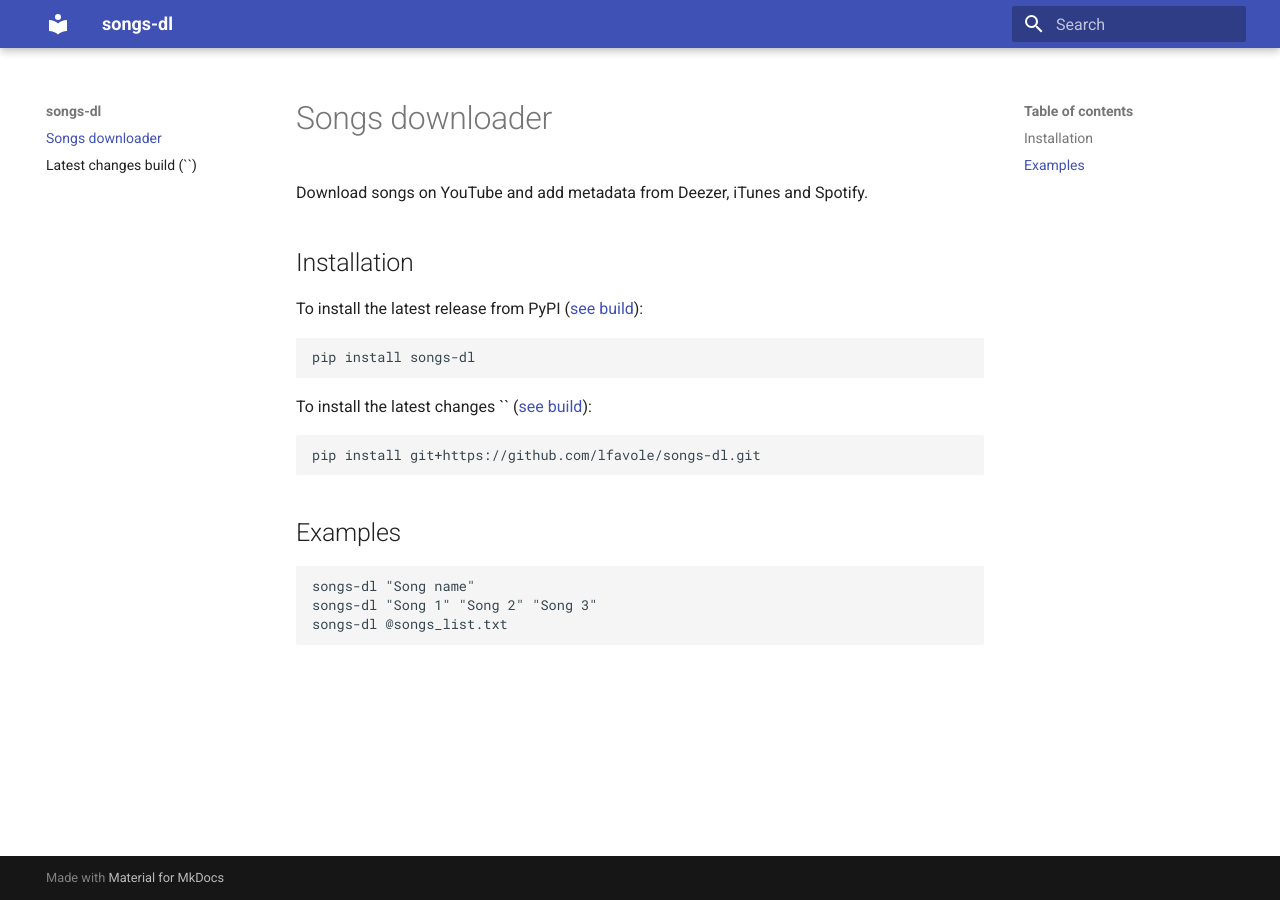
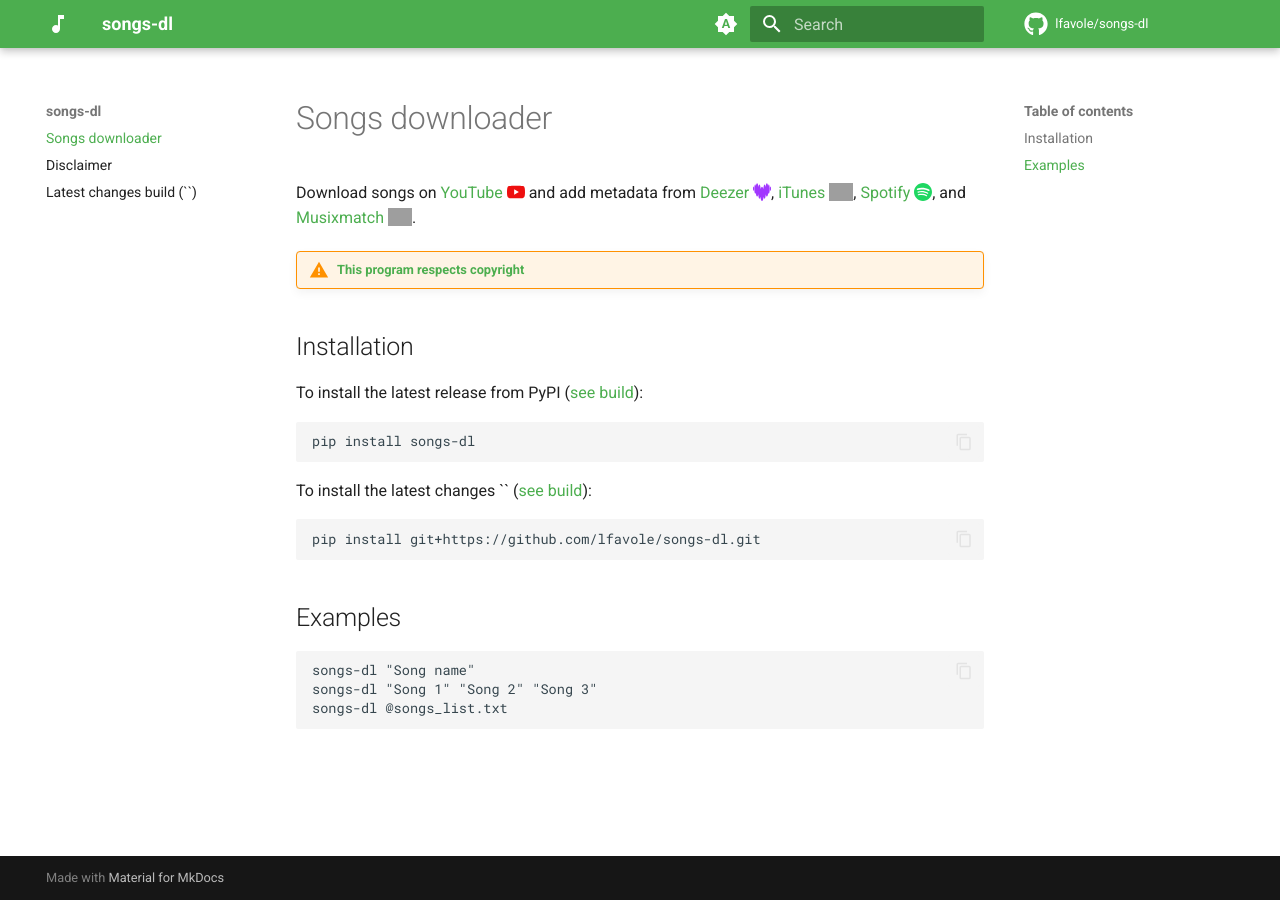
Before and after one commit to lfavole/songs-dl, an MkDocs documentation site: the page built from docs/index.md, in a window 1280 px wide. Built offline with MkDocs 1.6.1 and Material for MkDocs 9.7.7, drawn with Linux system fonts in a browser that asks for light colours; plug-ins that fetch from the network failed and are left out; comment, search, counter and statistics services are not loaded; grey boxes are pictures that could not be loaded.

Commit message:
Update docs: minify, add disclaimer and icons

```diff
--- /dev/null
+++ b/docs/disclaimer.md
@@ -0,0 +1,38 @@
+---
+title: Disclaimer
+---
+# Disclaimer: this program respects copyright
+
+This program downloads the songs from YouTube with [yt-dlp](https://github.com/yt-dlp/yt-dlp){:target="_blank"},
+a fork of [youtube-dl](https://github.com/ytdl-org/youtube-dl){:target="_blank"}. The latter is legal, see
+[the reversal takedown notice](https://github.com/github/dmca/blob/master/2020/11/2020-11-16-RIAA-reversal-effletter.pdf){:target="_blank"}.
+
+The terms of use of the services are respected, as downloading music from YouTube is not illegal:
+
+## [**Deezer**](https://developers.deezer.com/termsofuse){:target="_blank"}
+
+> III. DEVELOPER WARRANTY
+>
+> Developer warrants and represents to DEEZER that he: [...]
+>
+> 6) Will not use the Services in any way or on any website that is associated or promotes in whatever manner the **illegal or unauthorized use**, streaming, download, or sharing of music and associated elements content, including but not limited to the Content provided by DEEZER.
+
+## [**iTunes**](https://www.apple.com/legal/internet-services/terms/site.html){:target="_blank"}
+
+> Your Use of the Site [...]
+>
+> You may not use the Site or any Content for any purpose that is unlawful or prohibited by these Terms of Use, or to solicit the performance of any **illegal activity** or other activity which infringes the rights of Apple or others.
+
+## [**Spotify**](https://developer.spotify.com/terms#section-iv-restrictions){:target="_blank"}
+
+> Section IV. Restrictions [...]
+>
+> 2) General restrictions.
+>
+> c) Illegal or unauthorized purpose. Do not use the Spotify Platform, Spotify Service or Spotify Content for any **illegal or unauthorized purpose**
+
+## [**Musixmatch**](https://about.musixmatch.com/apiterms){:target="_blank"}
+
+> 7.2 You shall NOT: [...]
+>
+> 7.2.2 use any **illegal music streaming and/or download** in combination with MusiXmatch Data;
--- a/docs/index.md
+++ b/docs/index.md
@@ -1,6 +1,13 @@
 # Songs downloader
 
-Download songs on YouTube and add metadata from Deezer, iTunes and Spotify.
+Download songs on [YouTube :simple-youtube:{ .youtube }](https://youtube.com){:target="_blank"}
+and add metadata from
+[Deezer :fontawesome-brands-deezer:{ .deezer }](https://deezer.com){:target="_blank"},
+[iTunes ![iTunes icon](https://upload.wikimedia.org/wikipedia/commons/thumb/d/df/ITunes_logo.svg/438px-ITunes_logo.svg.png){ .twemoji .itunes }](https://apple.com/itunes){:target="_blank"},
+[Spotify :simple-spotify:{ .spotify }](https://spotify.com){:target="_blank"},
+and [Musixmatch ![Musixmatch icon](https://upload.wikimedia.org/wikipedia/commons/e/e3/Musixmatch_logo_icon_only.svg){ .twemoji .musixmatch }](https://musixmatch.com){:target="_blank"}.
+
+!!! warning "[This program respects copyright](disclaimer.md)"
 
 ## Installation
 
--- /dev/null
+++ b/docs/stylesheets/extra.css
@@ -0,0 +1,18 @@
+.md-typeset h1 .headerlink {
+    display: none;
+}
+
+.youtube {
+    color: #ee0f0f;
+}
+.deezer {
+    color: #a238ff;
+}
+.spotify {
+    color: #1ed761;
+}
+.itunes, .musixmatch {
+    user-drag: none;
+    -webkit-user-drag: none;
+    user-select: none;
+}
--- a/mkdocs.yml
+++ b/mkdocs.yml
@@ -1,9 +1,74 @@
+# Project information
 site_name: songs-dl
+site_url: https://lfavole.github.io/songs-dl/
+
+# Repository
+repo_name: lfavole/songs-dl
+repo_url: https://github.com/lfavole/songs-dl
+
 theme:
   name: material
+  icon:
+    logo: material/music-note
+    repo: fontawesome/brands/github
+
+  palette:
+    # Palette toggle for automatic mode
+    - media: "(prefers-color-scheme)"
+      primary: green
+      accent: green
+      toggle:
+        icon: material/brightness-auto
+        name: Switch to light mode
+
+    # Palette toggle for light mode
+    - media: "(prefers-color-scheme: light)"
+      primary: green
+      accent: green
+      scheme: default
+      toggle:
+        icon: material/brightness-7
+        name: Switch to dark mode
+
+    # Palette toggle for dark mode
+    - media: "(prefers-color-scheme: dark)"
+      primary: green
+      accent: green
+      scheme: slate
+      toggle:
+        icon: material/brightness-4
+        name: Switch to system preference
+
+  features:
+    - content.code.copy
+    - content.tooltips
+    - navigation.instant
+    - navigation.instant.progress
+    - toc.follow
+
+plugins:
+  - minify:
+      minify_html: true
+      minify_js: true
+      minify_css: true
+      htmlmin_opts:
+          remove_comments: true
+      cache_safe: true
+  - privacy
+  - search
 
 markdown_extensions:
+  - admonition
+  - attr_list
   - markdown_include.include:
       base_path: docs
+  - pymdownx.details
+  - pymdownx.emoji:
+      emoji_generator: !!python/name:material.extensions.emoji.to_svg
+      emoji_index: !!python/name:material.extensions.emoji.twemoji
+  - pymdownx.superfences
   - toc:
       permalink: True
+
+extra_css:
+  - stylesheets/extra.css
--- a/pyproject.toml
+++ b/pyproject.toml
@@ -29,7 +29,7 @@
 requires-python = ">=3.7"
 
 	[project.optional-dependencies]
-	build = ["build", "markdown-include", "mkdocs", "mkdocs-material", "pyinstaller", "twine"]
+	build = ["build", "markdown-include", "mkdocs", "mkdocs-material", "mkdocs-minify-plugin", "pyinstaller", "twine"]
 	dev = ["black", "bumpver", "flake8", "isort", "pylint"]
 
 	[project.urls]
```
